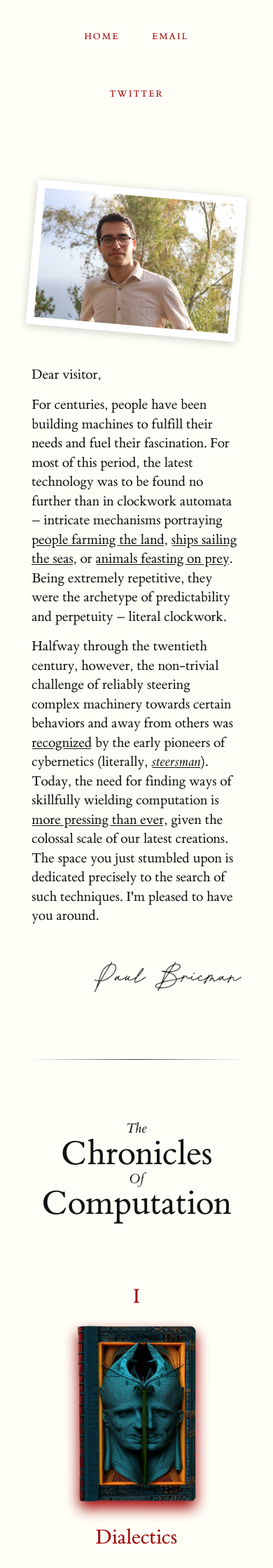
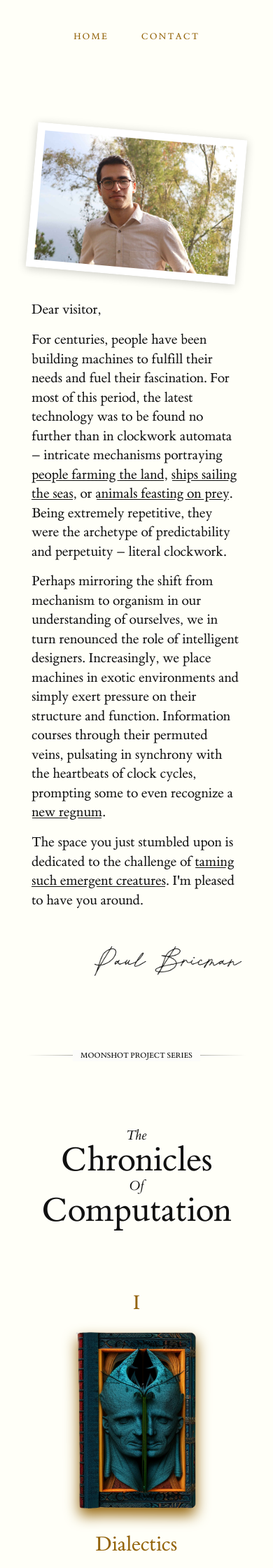
Before and after one commit to paulbricman/wipwebsite, a Jekyll site: the page built from index.md, in a window 390 px wide. Shown: the top 2240 px of the page at 70% size. Built offline with Jekyll 4.4.1, drawn with Linux system fonts in a browser that asks for light colours; some of the changed text lies outside the part shown.

Commit message:
feat: polish home, create osmosis

```diff
--- a/_includes/footer.html
+++ b/_includes/footer.html
@@ -1,5 +1,5 @@
 <footer>
-    <hr class="slender">
+    <hr class="hr-text" data-content="COLOPHON">
     <div class="credits">
         <a rel="license" href="http://creativecommons.org/licenses/by/4.0/">This work is licensed under a <a rel="license" href="http://creativecommons.org/licenses/by/4.0/">Creative Commons Attribution 4.0 International License</a>. <br/>
             Theme adapted from <a href="https://ermongroup.github.io/cs228-notes/">this adaptation</a> of <a href="https://clayh53.github.io/tufte-jekyll/">this theme</a> which is based on <a href="https://edwardtufte.github.io/tufte-css/">this stylesheet</a> which is based on <a href="https://www.edwardtufte.com/tufte/books_vdqi">this book series</a> which is based on a long history of typography in print.
--- a/_includes/header.html
+++ b/_includes/header.html
@@ -2,7 +2,6 @@
 <header>
     <nav class="group">
         <a href="{{ site.baseurl }}/">Home</a>
-        <a href="mailto:paulbricman@protonmail.com">Email</a>
-        <a>Twitter</a>
+        <a href="mailto:paulbricman@protonmail.com">Contact</a>
     </nav>
 </header>
--- a/_layouts/post.html
+++ b/_layouts/post.html
@@ -3,7 +3,6 @@
 ---
 <h1>{{ page.title }}</h1>
 <p class="subtitle">{{ page.date | date: "%B %-d, %Y" }}</p>
-
 
 <script type="text/x-mathjax-config">
   MathJax.Hub.Config({
--- a/_sass/_settings.scss
+++ b/_sass/_settings.scss
@@ -9,6 +9,6 @@
 $url-font: "Lucida Console", "Lucida Sans Typewriter", Monaco, "Bitstream Vera Sans Mono", monospace;
 $text-color: #111;
 $bg-color: #fffff8;
-$contrast-color: #a00000;
+$contrast-color: #936309;
 $border-color: #333333;
 $link-style: underline; // choices are 'color' or 'underline'. Default is color using $contrast-color set above
--- a/css/tufte.scss
+++ b/css/tufte.scss
@@ -295,6 +295,37 @@
     background-image:      -o-linear-gradient(left, rgba(0,0,0,0), rgba(0,0,0,0.75), rgba(0,0,0,0));
 }
 
+.hr-text {
+    line-height: 1em;
+    position: relative;
+    outline: 0;
+    border: 0;
+    color: black;
+    text-align: center;
+    margin-top: 1.4rem;
+    margin-bottom:1.4rem;
+    &:before {
+        content: '';
+        background-image: -webkit-linear-gradient(left, rgba(0,0,0,0), rgba(0,0,0,0.75), rgba(0,0,0,0));
+        background-image:    -moz-linear-gradient(left, rgba(0,0,0,0), rgba(0,0,0,0.75), rgba(0,0,0,0));
+        background-image:     -ms-linear-gradient(left, rgba(0,0,0,0), rgba(0,0,0,0.75), rgba(0,0,0,0));
+        background-image:      -o-linear-gradient(left, rgba(0,0,0,0), rgba(0,0,0,0.75), rgba(0,0,0,0));
+        position: absolute;
+        left: 0;
+        top: 50%;
+        width: 100%;
+        height: 1px;
+    }
+    &:after {
+        content: attr(data-content);
+        position: relative;
+        display: inline-block;
+        padding: 0 1em;
+        line-height: 1.5em;
+        background-color: #fcfcfa;
+    }
+}
+
 /* ==============================
  *            Tables
  * ============================== */
@@ -460,7 +491,7 @@
     padding: 1rem;
     box-shadow: 0 0.2rem 1.2rem rgba(0,0,0,0.2);
     transform: rotate(5deg);
-    margin-bottom: 2rem;
+    margin-bottom: 1rem;
 }
 
 .bio-section {
@@ -518,7 +549,7 @@
 }
 
 .osmosis-title-section {
-    margin-top: 7rem;
+    margin-top: 5rem;
 }
 
 h1.osmosis {
@@ -547,8 +578,42 @@
     width: 100%;
     height: 70%;
     object-fit: cover;
-    filter: drop-shadow(0 10px 10px #999);
+    filter: drop-shadow(0 10px 10px $contrast-color);
 }
+
+.sketch:hover {
+    filter: drop-shadow(0 10px 15px $contrast-color);
+}
+
+/* Chapter Epigraphs */
+div.epigraph { margin: 3.5636rem 0; }
+
+div.epigraph > blockquote { margin-top: 3rem;
+                            margin-bottom: 3rem;
+                             }
+
+div.epigraph > blockquote, div.epigraph > blockquote > p { font-style: italic; }
+
+div.epigraph > blockquote > footer {  font-style: normal;
+                                      padding-left: 2.5%;
+                                      padding-right: 2.5%;
+                                      padding-top: 0;
+                                      margin-top: 0.4455rem;
+                                      margin-bottom: 3.1182rem;
+                                      text-align: right;}
+
+div.epigraph > blockquote > footer > cite { font-style: italic; }
+/* end chapter epigraphs styles */
+
+blockquote p, blockquote footer{  padding-left: 2.5%;
+                                  padding-right: 2.5%;}
+
+blockquote footer {  font-size: 1.1rem;
+                line-height: 1.78181818;
+                margin-top: 1.78181818rem;
+                margin-bottom: 1.78181818rem;
+                text-align: right;
+                 }
 
 /* Responsive layout - makes a one column-layout instead of two-column layout */
 @media (max-width: 1000px) {
@@ -569,7 +634,7 @@
     }
 
     .t2c-body-section {
-        margin-bottom: 5rem;
+        margin-bottom: 3rem;
     }
 
     h1.t2c {
--- a/index.md
+++ b/index.md
@@ -15,7 +15,10 @@
       For centuries, people have been building machines to fulfill their needs and fuel their fascination. For most of this period, the latest technology was to be found no further than in clockwork automata – intricate mechanisms portraying <a href="https://www.britishmuseum.org/collection/object/H_1888-1201-122">people farming the land</a>, <a href="https://www.britishmuseum.org/collection/object/H_1866-1030-1">ships sailing the seas</a>, or <a href="https://www.vam.ac.uk/articles/tipus-tiger">animals feasting on prey</a>. Being extremely repetitive, they were the archetype of predictability and perpetuity – literal clockwork.
     </p>
     <p class="letter">
-      Halfway through the twentieth century, however, the non-trivial challenge of reliably steering complex machinery towards certain behaviors and away from others was <a href="https://archive.org/details/norbert-wiener-cybernetics/page/177/mode/2up?q=%22In+all+these+stories+the+point+is+that%22">recognized</a> by the early pioneers of cybernetics (literally, <a href="https://www.etymonline.com/word/cybernetics"><i>steersman</i></a>). Today, the need for finding ways of skillfully wielding computation is <a href="https://80000hours.org/problem-profiles/artificial-intelligence/">more pressing than ever</a>, given the colossal scale of our latest creations. The space you just stumbled upon is dedicated precisely to the search of such techniques. I'm pleased to have you around.
+      Perhaps mirroring the shift from mechanism to organism in our understanding of ourselves, we in turn renounced the role of intelligent designers. Increasingly, we place machines in exotic environments and simply exert pressure on their structure and function. Information courses through their permuted veins, pulsating in synchrony with the heartbeats of clock cycles, prompting some to even recognize a <a href="https://www.youtube.com/watch?v=g0u2cVaKVLo">new regnum</a>.
+    </p>
+    <p class="letter">
+      The space you just stumbled upon is dedicated to the challenge of <a href="https://80000hours.org/problem-profiles/artificial-intelligence/">taming such emergent creatures</a>. I'm pleased to have you around.
     </p>
     <br/>
     <img src="{{ site.baseurl }}/assets/img/signature.png" class="signature"/>
@@ -24,7 +27,7 @@
   </div>
 </div>
 
-<hr class="slender">
+<hr class="hr-text" id="chronicom" data-content="MOONSHOT PROJECT SERIES" style="line-height: 3em;">
 
 <div class="t2c-title-section">
   <h2 class="t2c">
@@ -71,7 +74,8 @@
   </div>
 </div>
 
-<hr class="slender">
+
+<hr class="hr-text" id="osmosis" data-content="LIFESTYLE COMMENTARY" style="line-height: 3em">
 
 <div class="osmosis-title-section">
   <h1 class="osmosis">
@@ -84,18 +88,24 @@
 
 <div class="flex-container osmosis-body-section">
   <div class="flex-item">
+  <a href="{{ site.baseurl }}/osmosis" style="display: inline;">
     I
     <img src="{{ site.baseurl }}/assets/img/osm1.png" class="sketch"/>
     Attention Heads
+  </a>
   </div>
   <div class="flex-item">
+  <a href="{{ site.baseurl }}/osmosis" style="display: inline;">
     II
     <img src="{{ site.baseurl }}/assets/img/osm2.png" class="sketch"/>
-    Skip Connections
+    Residual Connections
+    </a>
   </div>
   <div class="flex-item">
+    <a href="{{ site.baseurl }}/osmosis" style="display: inline;">
     III
     <img src="{{ site.baseurl }}/assets/img/osm3.png" class="sketch"/>
-    Autonomous Dynamics
+    Cross Attention
+    </a>
   </div>
 </div>
```
Also changed, not shown: osmosis.md (added, +77 -0 lines), assets/img/mha.png (added), assets/img/profile.jpg, assets/img/residuals.png (added), assets/img/rolls.png (added), assets/img/transformer.webp (added), 6 other files.
